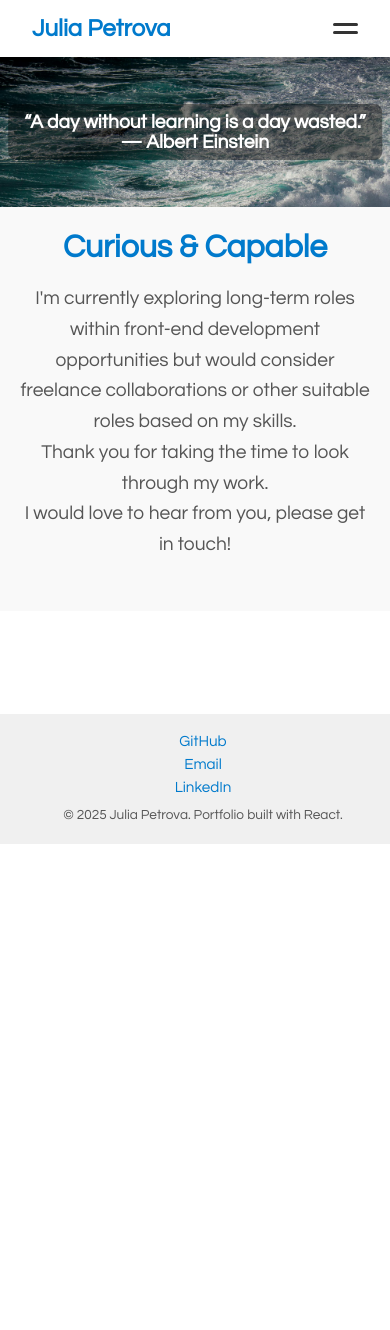
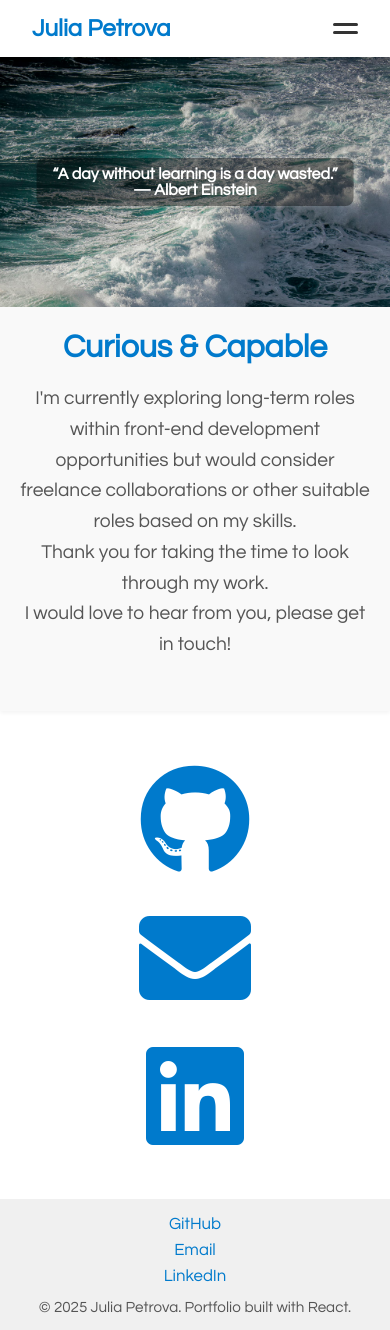
Before and after one commit to julitska/portfolio-jfed, a React (Create React App) app: page /contact in a window 390 px wide. Before the commit the page ends 844 px from the top, so only its background shows below. Built offline with nearby package versions, Linux system fonts and the light colour scheme.

Commit message:
Updated hero image size and responsive contact layout

```diff
--- a/src/App.css
+++ b/src/App.css
@@ -43,3 +43,32 @@ body {
 .App-link {
   color: #61dafb;
 }
+
+.footer {
+  color: #555;
+  font-size: 0.95rem;
+  padding: 0;;
+  width: 100%;
+  background-color: #f0f0f0;
+  text-align: center;
+  z-index: 0;
+  box-shadow: 0 10px 5px rgba(0, 0, 0, 5);
+}
+
+.footer-links {
+  margin-top: 1rem;
+  font-size: 1.05rem;
+}
+
+/* === Links === */
+.footer-links a {
+  margin: 0 0.75rem;
+  color: #007acc;
+  text-decoration: none;
+  font-weight: 500;
+}
+
+.footer-links a:hover {
+  text-decoration: none;
+  color: var(--accent-color);
+}
--- a/src/Contact.css
+++ b/src/Contact.css
@@ -7,13 +7,12 @@
 .hero-image-wrapper {
   position: relative;
   width: 100%;
-  max-height: 300px;
   overflow: hidden;
 }
 
 .hero-image {
   width: 100%;
-  height: 300px;
+  height: auto;
   object-fit: cover;
   object-position: top;
 }
@@ -43,6 +42,7 @@
   text-align: center;
   padding-bottom: 2rem;
   background-color: #f9f9f9;
+  box-shadow: 0 2px 4px rgba(0, 0, 0, 0.05);
 }
 
 /* === Hero Image === */
@@ -72,6 +72,32 @@
   padding: 0.5rem;
 }
 
+/* === Contact Links Section === */
+.contact-links {
+  background-color: white;
+  padding: 2.5rem 1.5rem;
+  text-align: center;
+  margin: 3rem;
+}
+
+.contact-icons {
+  display: flex;
+  justify-content: center;
+  gap: 4rem;
+  margin-top: 1rem;
+}
+
+.contact-icons a {
+  font-size: 7rem;
+  color: var(--primary-color);
+  transition: color 0.3s ease, transform 0.3s ease;
+}
+
+.contact-icons a:hover {
+  color: var(--accent-color);
+  transform: scale(1.2);
+}
+
 /* === Mobile View === */
 @media (max-width: 599px) {
   .hero-text {
@@ -83,7 +109,7 @@
   }
 
   .hero-image-wrapper {
-    height: 220px;
+    height: 320px;
   }
 
   .contact-hero h2 {
@@ -95,11 +121,15 @@
   .contact-hero p {
     padding: 1.2rem;
   }
+
+  .contact-links {
+    margin: 5rem;
+  }
 }
 
-@media (max-width: 421px) {
+@media (max-width: 499px) {
   .hero-text {
-    font-size: 1.2rem;
+    font-size: 1rem;
     padding: 0.5rem 1rem;
     text-align: center;
     margin: 0;
@@ -107,6 +137,19 @@
   }
 
   .hero-image-wrapper {
-    height: 150px;
+    height: 250px;
+  }
+
+  .contact-icons {
+    flex-direction: column;
+    align-items: center;
+    gap: 1rem;
+  }
+
+  .contact-links {
+    margin: 5px;
+    background-color: white;
+    padding: 2rem 1rem;
+    text-align: center;
   }
 }
--- a/src/Contact.js
+++ b/src/Contact.js
@@ -3,6 +3,7 @@ import "./Contact.css";
 
 const Contact = () => {
   return (
+    <>
       <section className="contact-hero">
         <div className="hero-image-wrapper">
           <img
@@ -11,7 +12,8 @@ const Contact = () => {
             className="hero-image"
           />
           <h4 className="hero-text">
-          “A day without learning is a day wasted.”<br></br> — Albert Einstein
+            “A day without learning is a day wasted.”
+            <br /> — Albert Einstein
           </h4>
         </div>
         <div>
@@ -19,12 +21,37 @@ const Contact = () => {
           <p>
             I'm currently exploring long-term roles within front-end development
             opportunities but would consider freelance collaborations or other
-          suitable roles based on my skills.<br></br>
-          Thank you for taking the time to look through my work. <br></br>I
-          would love to hear from you, please get in touch!
+            suitable roles based on my skills.
+            <br />
+            Thank you for taking the time to look through my work. <br />I would
+            love to hear from you, please get in touch!
           </p>
         </div>
       </section>
+
+      <section className="contact-links">
+        <div className="contact-icons">
+          <a
+            href="https://github.com/julitska"
+            target="_blank"
+            rel="noopener noreferrer">
+            <i className="fab fa-github"></i>
+          </a>
+          <a
+            href="mailto:jpr.int@hotmail.com"
+            target="_blank"
+            rel="noopener noreferrer">
+            <i className="fas fa-envelope"></i>
+          </a>
+          <a
+            href="https://www.linkedin.com/in/julia-p-04517b17b/"
+            target="_blank"
+            rel="noopener noreferrer">
+            <i className="fab fa-linkedin"></i>
+          </a>
+        </div>
+      </section>
+    </>
   );
 };
 
--- a/src/Footer.css
+++ b/src/Footer.css
@@ -1,36 +1,3 @@
-/* === Layout & Container === */
-.footer {
-  padding-top: 0.5rem;
-  width: 100%;
-  background-color: #f0f0f0;
-  text-align: center;
-  z-index: 0;
-  box-shadow: 0 10px 3px rgba(0, 0, 0, 5);
-}
-
-/* === Typography === */
-.footer {
-  color: #555;
-  font-size: 0.95rem;
-}
-
-.footer-links {
-  margin-top: 0.5rem;
-  font-size: 1.05rem;
-}
-
-/* === Links === */
-.footer-links a {
-  margin: 0 0.75rem;
-  color: #007acc;
-  text-decoration: none;
-  font-weight: 500;
-}
-
-.footer-links a:hover {
-  text-decoration: none;
-  color: var(--accent-color);
-}
 
 @media (max-width: 599px) {
   .footer {
```
Lines whose indentation alone changed are shown as unchanged.
